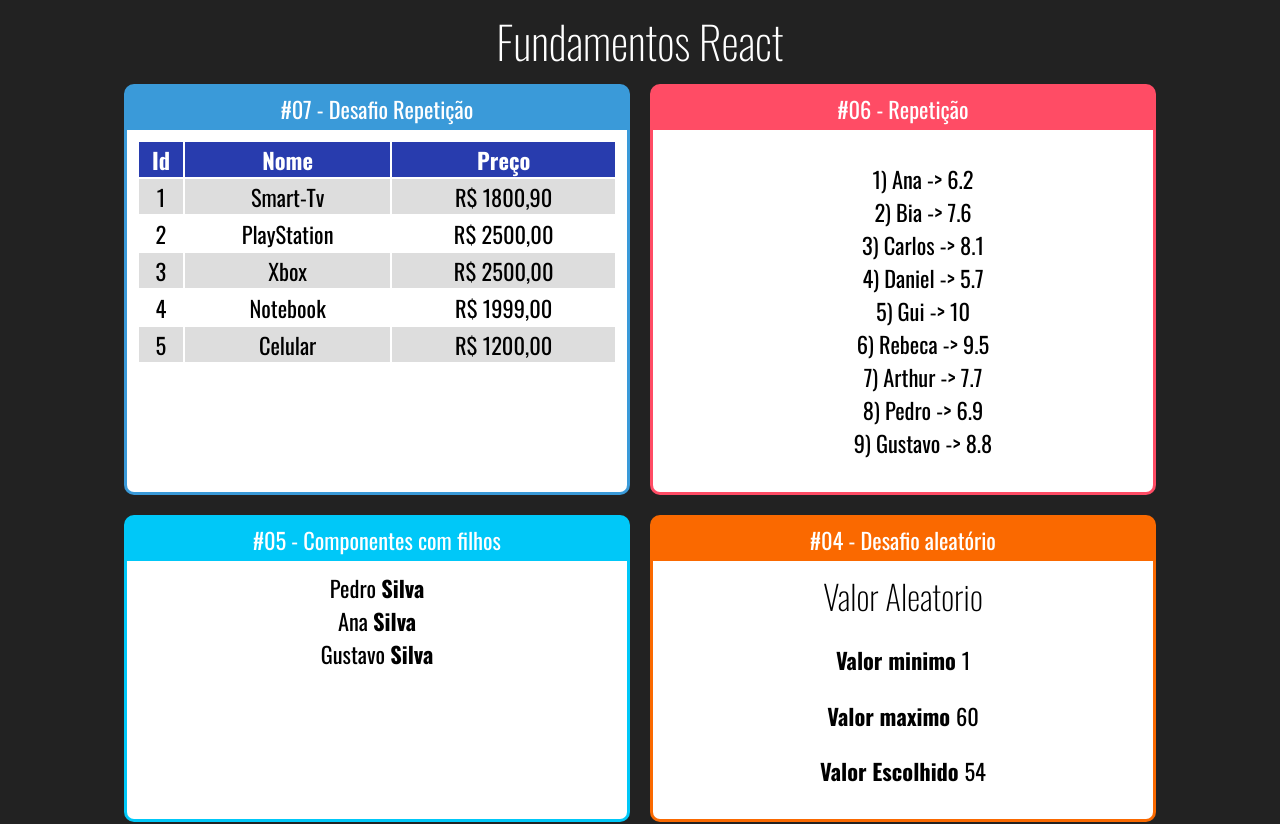
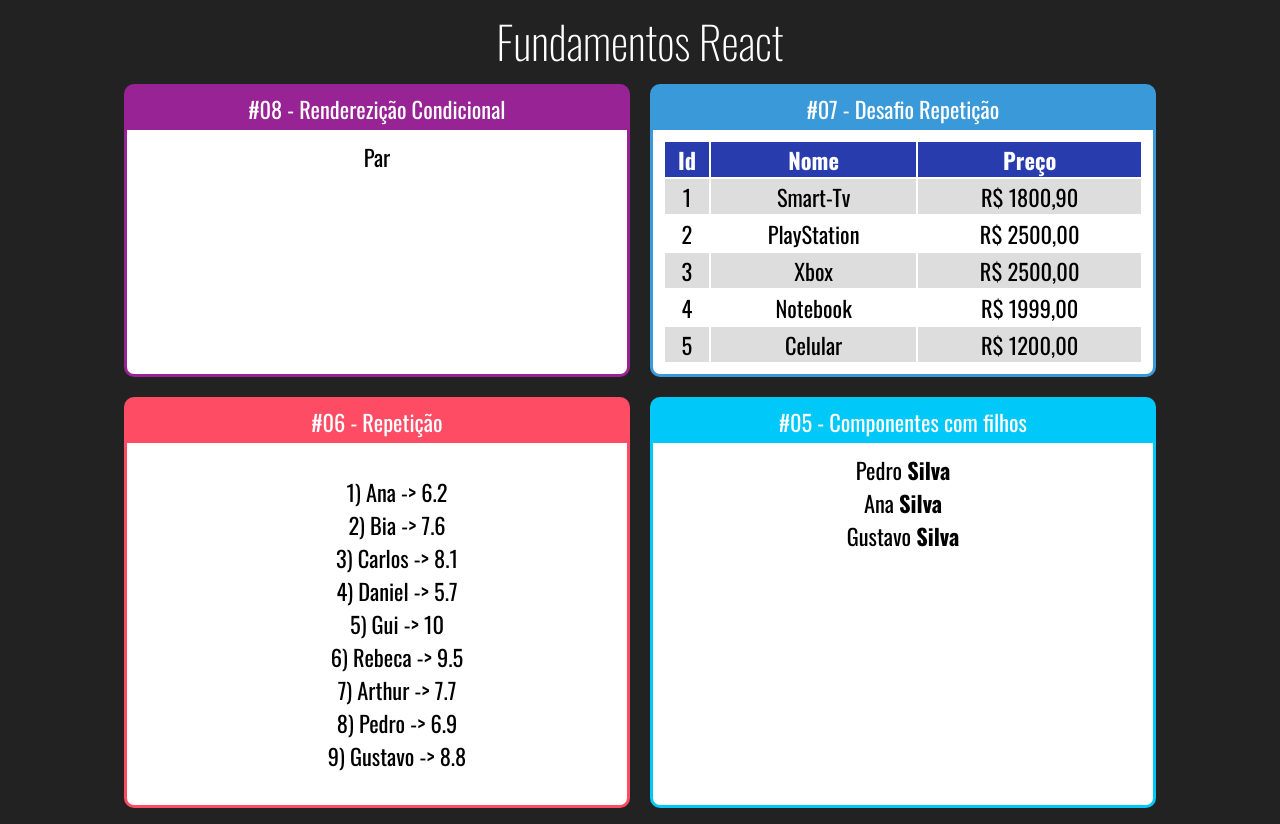
Before and after one commit to Roger-Franco/React, a React (Create React App) app in the folder fundamentos-react/: page / in a window 1280 px wide. Shown: the top 824 px of the page. Built offline with nearby package versions, Linux system fonts and the light colour scheme.

Commit message:
condicional par ou impar

```diff
--- a/fundamentos-react/src/App.jsx
+++ b/fundamentos-react/src/App.jsx
@@ -4,6 +4,7 @@
 
 import Card from "./components/layout/Card";
 
+import ParOuImpar from "./components/condicional/ParOuImpar";
 import TabelaProdutos from "./components/repeticao/TabelaProdutos";
 import ListaAlunos from "./components/repeticao/ListaAlunos";
 import Familia from "./components/basicos/Familia";
@@ -19,6 +20,9 @@
     <div className="App">
       <h1>Fundamentos React</h1>
       <div className="Cards">
+        <Card titulo="#08 - Renderezição Condicional" color="#982395">
+          <ParOuImpar numero={20}></ParOuImpar>
+        </Card>
         <Card titulo="#07 - Desafio Repetição" color="#3A9AD9">
           <TabelaProdutos></TabelaProdutos>
         </Card>
--- /dev/null
+++ b/fundamentos-react/src/components/condicional/ParOuImpar.jsx
@@ -0,0 +1,15 @@
+import React from "react";
+
+// eslint-disable-next-line import/no-anonymous-default-export
+export default (props) => {
+  const isPar = props.numero % 2 === 0;
+
+  return (
+  <div>
+    {isPar ?
+    <span>Par</span> :
+    <span>Ímpar</span>
+    }
+    </div>
+  )
+};
```
